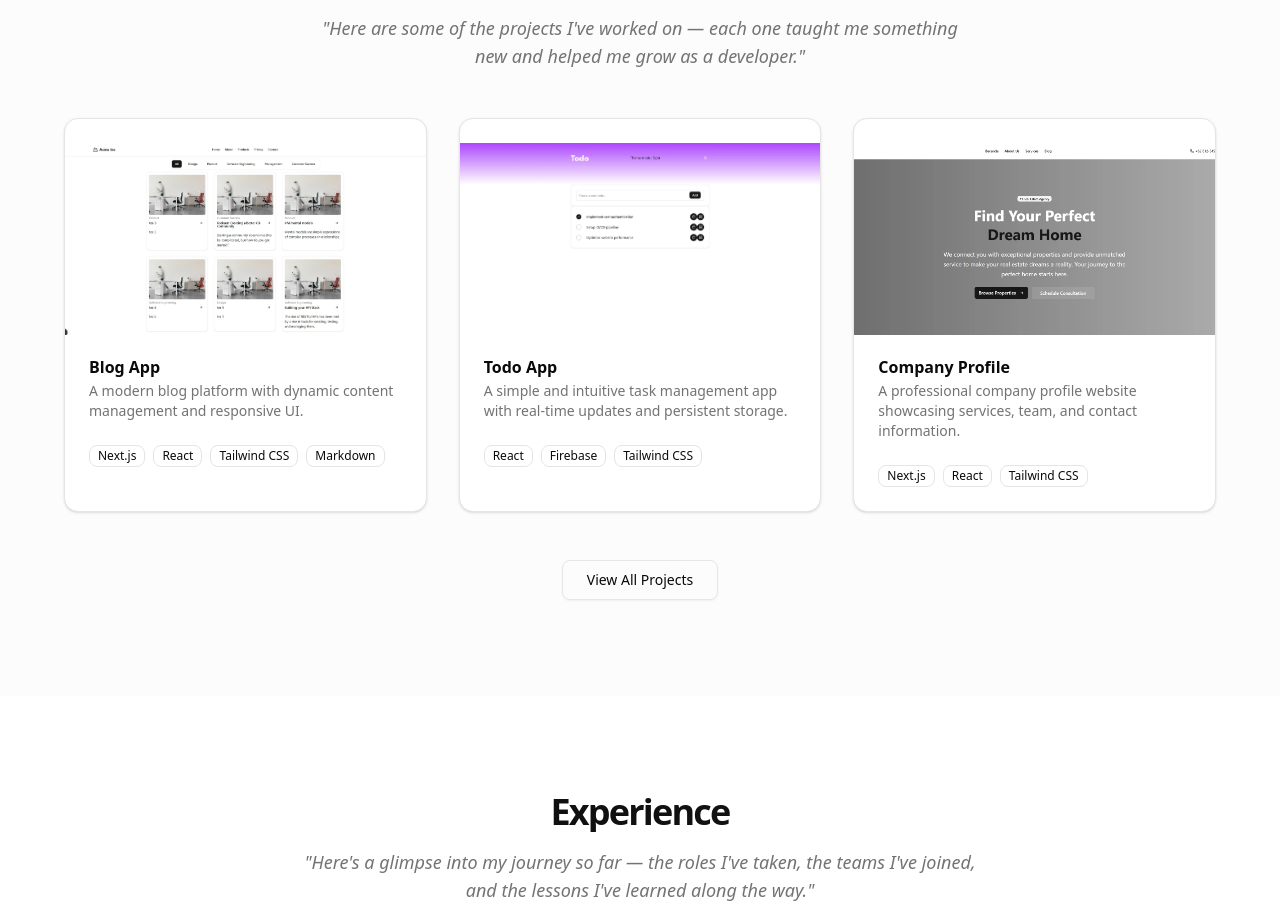
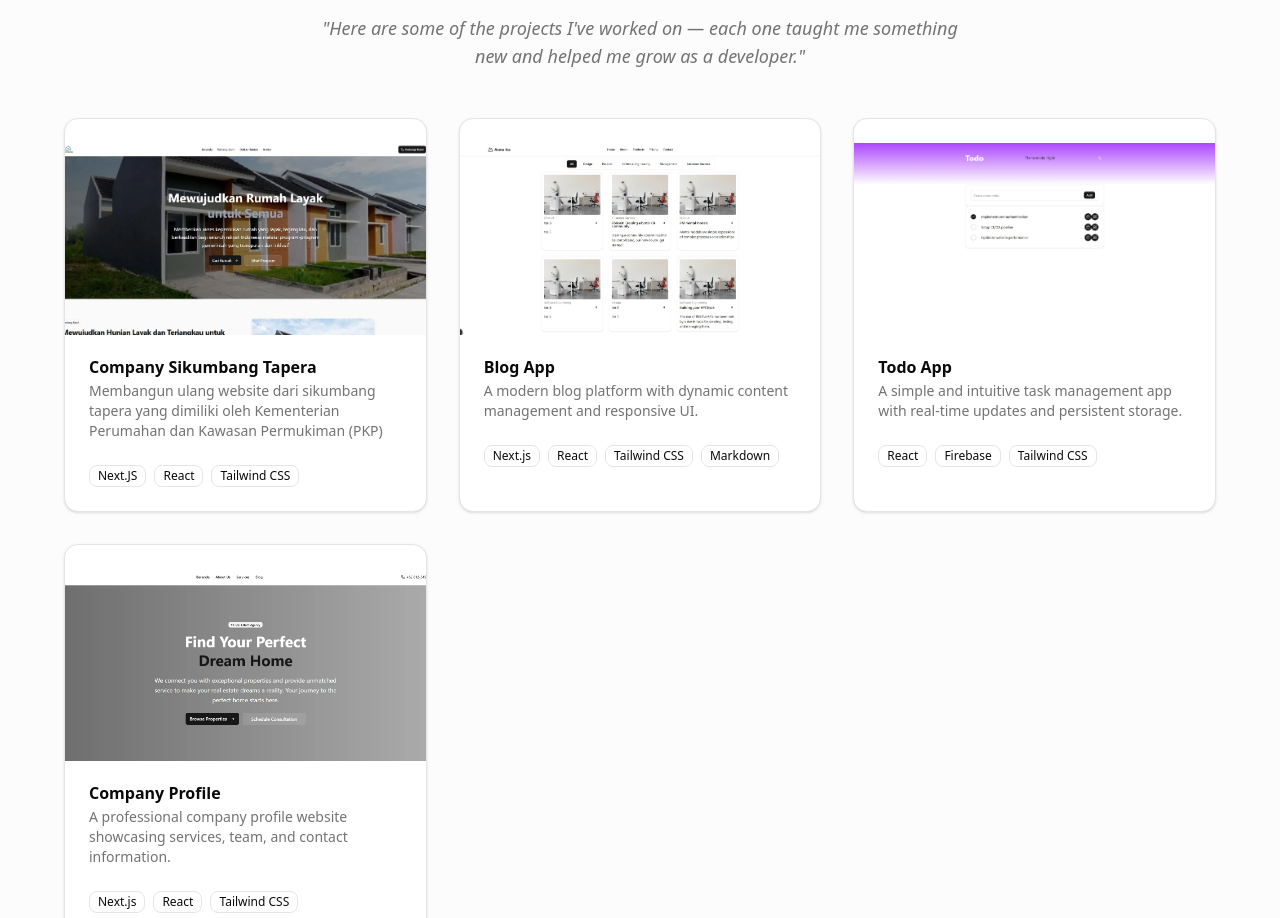
Before and after one commit to mkahfiyp/my-portofolio, a Next.js app: page / in a window 1280 px wide. Shown: the part 2437-3355 px from the top of the page. Built offline with nearby package versions, Linux system fonts and the light colour scheme.

Commit message:
tambah portofolio

```diff
--- a/src/app/page.tsx
+++ b/src/app/page.tsx
@@ -110,6 +110,13 @@ export default function PersonalWebsite() {
       element.scrollIntoView({ behavior: "smooth" })
     }
   }
+  const handleDownload = () => {
+    const link = document.createElement('a');
+    link.href = 'https://drive.google.com/uc?export=download&id=1XjF0nL-sR9IybAGm-T7zYiuQpUmEKmy6';
+    link.download = 'CV_M_KAHFI_Y_P.pdf';
+    link.click();
+  };
+
 
   return (
     <div className="min-h-screen bg-background overflow-x-hidden">
@@ -247,6 +254,7 @@ export default function PersonalWebsite() {
               variant="outline"
               size="lg"
               className="text-base sm:text-lg px-6 sm:px-8 bg-transparent flex-1 hover:scale-105 transition-all duration-200 hover:shadow-lg"
+              onClick={handleDownload}
             >
               <Download className="mr-2 h-4 w-4 sm:h-5 sm:w-5" />
               Download CV
@@ -419,22 +427,32 @@ export default function PersonalWebsite() {
           <div className="grid gap-8 md:grid-cols-2 lg:grid-cols-3">
             {[
               {
+                url: "/project-company-sikumbang-tapera.webp",
+                title: "Company Sikumbang Tapera",
+                description: "Membangun ulang website dari sikumbang tapera yang dimiliki oleh Kementerian Perumahan dan Kawasan Permukiman (PKP)",
+                technologies: ["Next.JS", "React", "Tailwind CSS"],
+                url_project: "https://company-sikumbang-tapera.vercel.app/",
+              },
+              {
                 url: "/project-blog-app.webp",
                 title: "Blog App",
                 description: "A modern blog platform with dynamic content management and responsive UI.",
                 technologies: ["Next.js", "React", "Tailwind CSS", "Markdown"],
+                url_project: "",
               },
               {
                 url: "/project-todo-app.webp",
                 title: "Todo App",
                 description: "A simple and intuitive task management app with real-time updates and persistent storage.",
                 technologies: ["React", "Firebase", "Tailwind CSS"],
+                url_project: "",
               },
               {
                 url: "/project-company.webp",
                 title: "Company Profile",
                 description: "A professional company profile website showcasing services, team, and contact information.",
                 technologies: ["Next.js", "React", "Tailwind CSS"],
+                url_project: "",
               }
             ].map((project, index) => (
               <Card
@@ -453,10 +471,12 @@ export default function PersonalWebsite() {
                     className="w-full h-48 object-cover object-top group-hover:scale-110 transition-transform duration-500"
                   />
                   <div className="absolute inset-0 bg-gradient-to-t from-black/80 via-black/20 to-transparent opacity-0 group-hover:opacity-100 transition-all duration-300 flex items-center justify-center">
-                    <Button variant="secondary" size="sm" className="hover:scale-110 transition-transform duration-200">
-                      <ExternalLink className="mr-2 h-4 w-4" />
-                      View Project
-                    </Button>
+                    <Link href={project.url_project}>
+                      <Button variant="secondary" size="sm" className="hover:scale-110 transition-transform duration-200 hover:cursor-pointer">
+                        <ExternalLink className="mr-2 h-4 w-4" />
+                        View Project
+                      </Button>
+                    </Link>
                   </div>
                 </div>
                 <CardHeader>
@@ -733,7 +753,7 @@ export default function PersonalWebsite() {
                 </div>
               </div>
             </div>
-            <Card className="hover:shadow-xl transition-all duration-300 animate-in fade-in slide-in-from-right duration-700">
+            <Card className="hover:shadow-xl transition-all animate-in fade-in slide-in-from-right duration-700">
               <CardHeader>
                 <CardTitle>Send me a message</CardTitle>
                 <CardDescription>I&apos;ll get back to you within 24 hours</CardDescription>
```
Also changed, not shown: public/project-company-sikumbang-tapera.webp (added).
